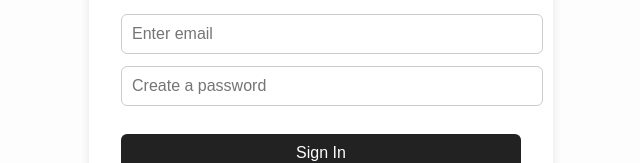
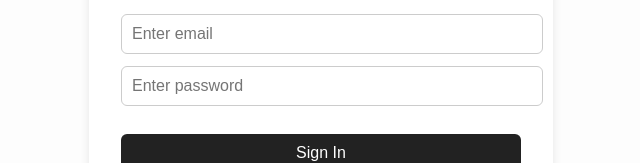
Before and after one commit to Kingston-s-Capstone/MetaUCapstone, a React (Vite) app in the folder frontend/: page /signin in a window 1280 px wide. Shown: the part 350-513 px from the top of the page, without its empty margins (319-959 px from the left). Built offline with nearby package versions, Linux system fonts and the light colour scheme; no server answers.

Commit message:
auth styling update

```diff
--- a/frontend/src/components/Signin.jsx
+++ b/frontend/src/components/Signin.jsx
@@ -53,7 +53,7 @@ const Signin = () => {
                 <p>Don't have an account? <Link to="/signup">Sign up </Link> today!</p>
                 <div className="formInputs">
                     <input onChange={(e) => setEmail(e.target.value)} className="input1" type="email" placeholder="Enter email" />
-                    <input onChange={(e) => setPassword(e.target.value)}className="input2" type="password" placeholder="Create a password" />
+                    <input onChange={(e) => setPassword(e.target.value)}className="input2" type="password" placeholder="Enter password" />
                     <button className="signInButton" type="submit" disabled={loading}>Sign In</button>
                     {error && <p>{error}</p>}
                 </div>
```
